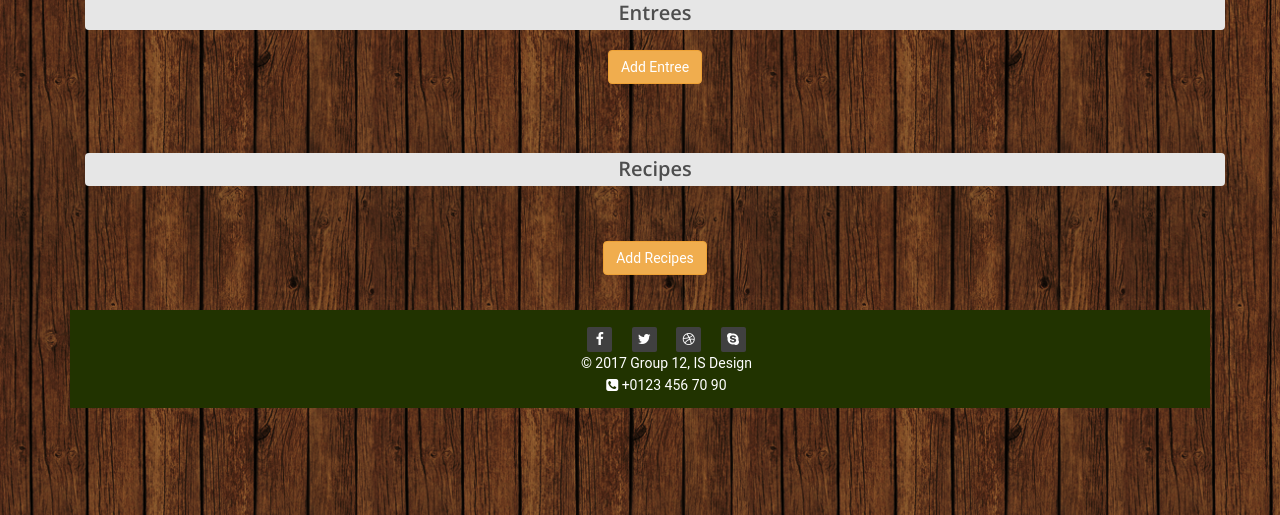
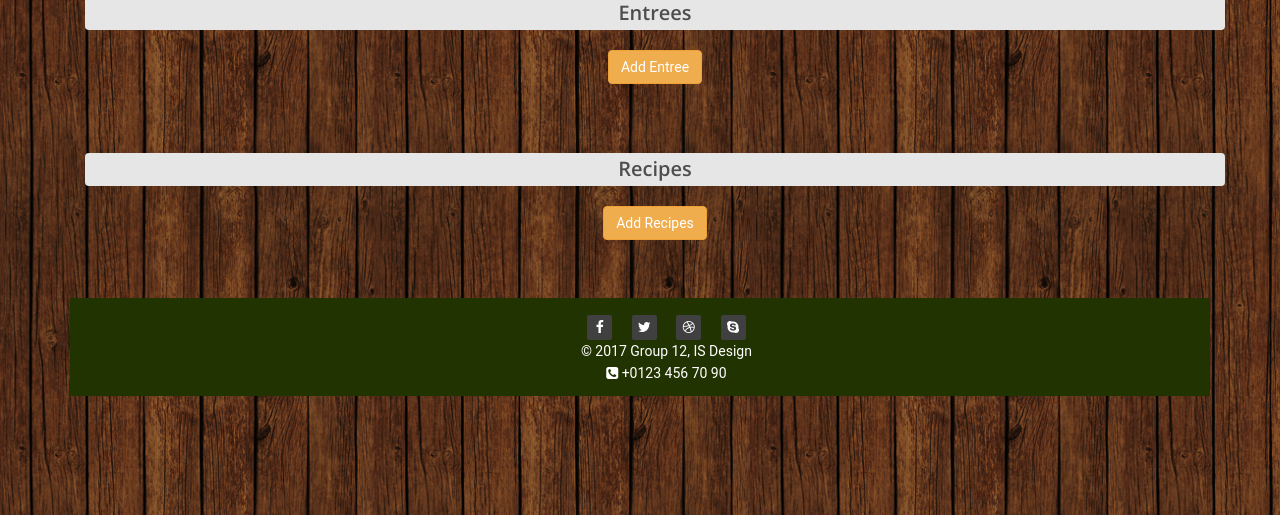
Before and after one commit to aloksatpathy/tengoHambre, a Flask app: template templates/chefProfile.html in a window 1280 px wide. Shown: the part 198-713 px from the top of the page. Run offline with Flask 2, Linux system fonts and the light colour scheme; the template is opened without the code that fills it, so the values that code supplies are empty; some libraries are stand-ins or nearby versions.

Commit message:
chefconnect header font colour and add recipe margin changes

```diff
--- a/static/css/main.css
+++ b/static/css/main.css
@@ -2459,7 +2459,7 @@ overflow-x: hidden;}.social {
 
 .content{
     position:relative;
-    padding: 2em
+    padding:2em;
 
 }
 .pd1{
--- a/templates/chefProfile.html
+++ b/templates/chefProfile.html
@@ -100,7 +100,7 @@
 {% endfor %}
 
     {% if session['userID'] == chef[0][10] %}
-        <div class="col-md-12 text-center" style="margin:3% 0%">
+        <div class="col-md-12 text-center" style="margin-bottom: 5%">
             <a href="{{ url_for('addRecipe') }}"><button type="button" class="btn btn-warning"> Add Recipes </button></a>
         </div>
     {% endif %}
--- a/templates/chefcarousel.html
+++ b/templates/chefcarousel.html
@@ -4,7 +4,7 @@
 
 	<div class="container">
 	<div class="panel panel-default"style="text-align:center">
-	<h1 style="color:#FFc000"> Meet Our Chefs </h1>
+	<h1 style="color:#6e7786"> Meet Our Chefs </h1>
 	</div>
 <div class="row">
   {% for row in chef_list %}
```
